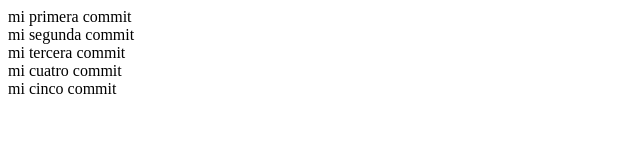
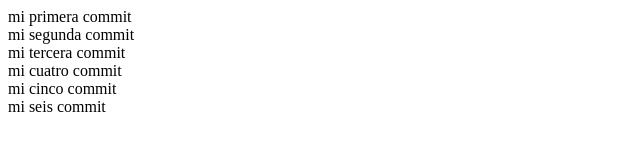
Before and after one commit to jcharris37/git__curso_j, a plain HTML site: page index.html in a window 1280 px wide. Shown: the full height of the page, 0-640 px from the left. Drawn offline with Linux system fonts and the light colour scheme.

Commit message:
six commit

```diff
--- a/index.html
+++ b/index.html
@@ -11,5 +11,6 @@
     <div>mi tercera commit</div>
     <div>mi cuatro commit</div>
     <div>mi cinco commit</div>
+    <div>mi seis commit</div>
 </body>
 </html>
```
